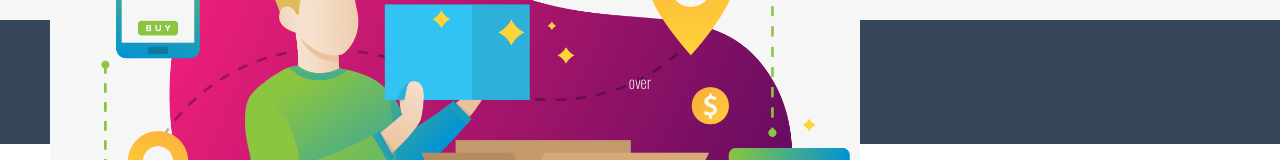
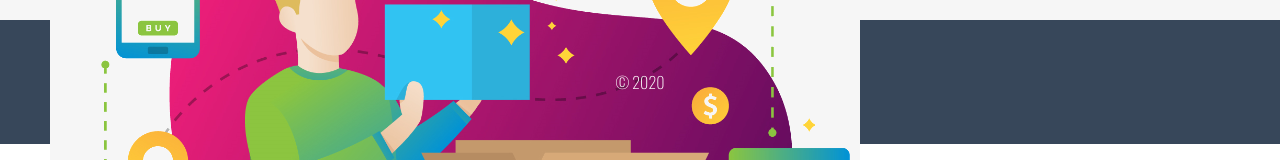
Before and after one commit to davtyangevorg/my-first-react-app, a React (Create React App) app: page / in a window 1280 px wide. Shown: the part 949-1109 px from the top of the page. Built offline with nearby package versions, Linux system fonts and the light colour scheme; a web font is replaced by a local one.

Commit message:
i changed something in footer

```diff
--- a/src/App.js
+++ b/src/App.js
@@ -36,7 +36,7 @@ function App() {
           <div>
             <div className={style.footer}>
               <div className={style.container}>
-                  <div className={style.footer__text}>over</div>
+                  <div className={style.footer__text}>© 2020</div>
               </div>
             </div>
           </div>
```
